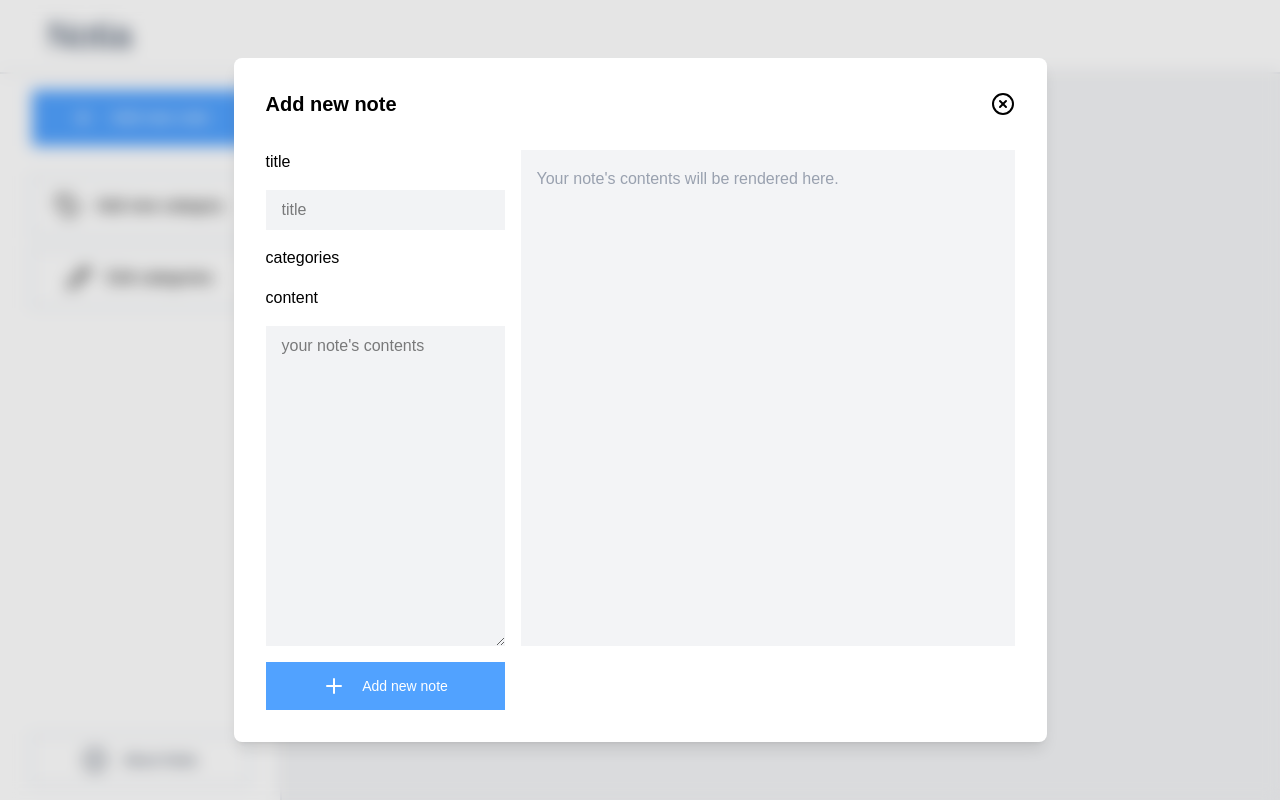
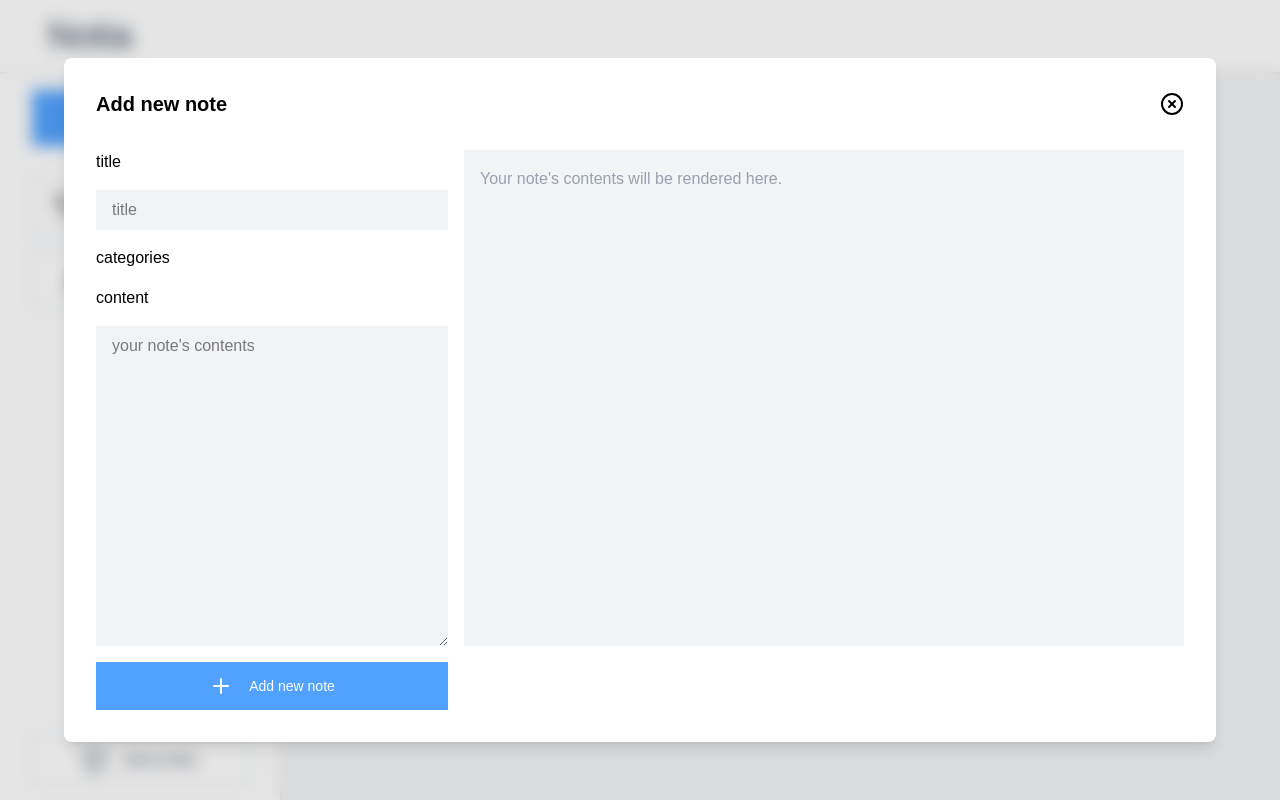
Before and after one commit to Klrfl/notia, a Svelte app: page / in a window 1280 px wide. Both pictures are taken after a click on the button "Add new note". Built offline with nearby package versions, Linux system fonts and the light colour scheme.

Commit message:
refactor: reduce bundle size

```diff
--- a/src/lib/NoteCategoryItem.svelte
+++ b/src/lib/NoteCategoryItem.svelte
@@ -2,8 +2,12 @@
   import type { NoteCategory } from "../types/"
   import Button from "../lib/ui/Button.svelte"
   import Input from "../lib/ui/Input.svelte"
-  import { Pencil, Plus, Tag, Trash } from "lucide-svelte"
   import Dialog from "./ui/Dialog.svelte"
+
+  import Pencil from "lucide-svelte/icons/pencil"
+  import Plus from "lucide-svelte/icons/plus"
+  import Tag from "lucide-svelte/icons/tag"
+  import Trash from "lucide-svelte/icons/trash"
 
   interface Props {
     showEditButton: boolean
--- a/src/lib/NoteEdit.svelte
+++ b/src/lib/NoteEdit.svelte
@@ -1,8 +1,11 @@
 <script lang="ts">
-  import { Pencil, Copy, Eye } from "lucide-svelte"
   import Button from "./ui/Button.svelte"
   import Input from "./ui/Input.svelte"
   import type { Note, NoteCategory } from "../types/"
+
+  import Pencil from "lucide-svelte/icons/pencil"
+  import Copy from "lucide-svelte/icons/copy"
+  import Eye from "lucide-svelte/icons/eye"
 
   import { marked } from "marked"
   import DOMPurify from "dompurify"
--- a/src/lib/NoteItem.svelte
+++ b/src/lib/NoteItem.svelte
@@ -3,7 +3,8 @@
   import { fade } from "svelte/transition"
   import Button from "./ui/Button.svelte"
 
-  import { Pencil, Trash } from "lucide-svelte"
+  import Pencil from "lucide-svelte/icons/pencil"
+  import Trash from "lucide-svelte/icons/trash"
 
   import { marked } from "marked"
   import DOMPurify from "dompurify"
--- a/src/lib/ui/Dialog.svelte
+++ b/src/lib/ui/Dialog.svelte
@@ -1,6 +1,6 @@
 <script lang="ts">
   import type { HTMLDialogAttributes } from "svelte/elements"
-  import { CircleX } from "lucide-svelte"
+  import CircleX from "lucide-svelte/icons/circle-x"
 
   interface Props extends HTMLDialogAttributes {
     isOpen: boolean
@@ -23,7 +23,7 @@
     "transition duration-300 ease-in-out",
     "mt-auto md:mx-auto md:my-auto",
     "rounded-lg shadow-lg backdrop:backdrop-blur-sm",
-    "max-w-6xl",
+    "w-full max-w-6xl",
   ]}
   inert={!isOpen}
 >
```
Also changed, not shown: src/App.svelte (+7 -1 lines).
